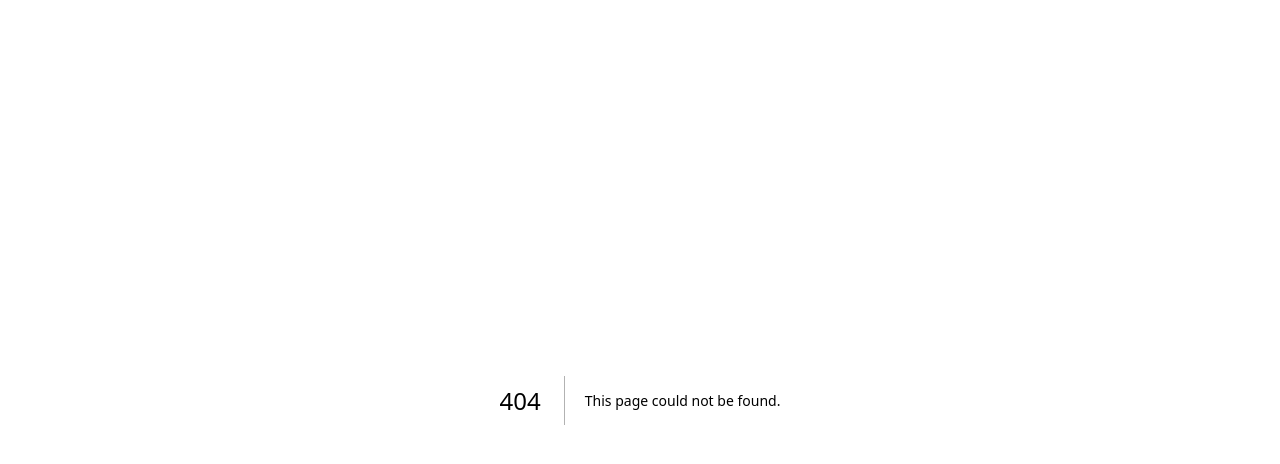
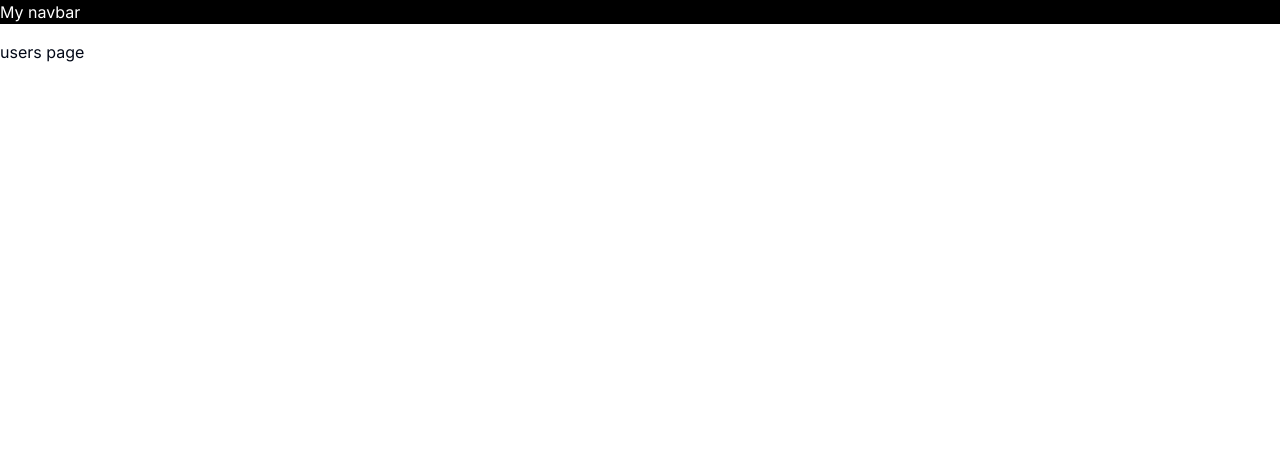
Before and after one commit to mirkobozzetto/NextAuth_advanced_guide, a Next.js app: page /dashboard/users in a window 1280 px wide. Before the commit this address had no page. Shown: the top 464 px of the page. Built offline with nearby package versions, Linux system fonts and the light colour scheme.

Commit message:
Refactor dashboard layout

```diff
--- a/app/dashboard/layout.tsx
+++ b/app/dashboard/layout.tsx
@@ -1,7 +1,7 @@
 const DashBoardLayout = ({ children }: { children: React.ReactNode }) => {
   return (
-    <div>
-      <h1>Dashboard Lyaout</h1>
+    <div className="flex flex-col gap-y-4">
+      <nav className="bg-black text-white">My navbar</nav>
       {children}
     </div>
   );
--- /dev/null
+++ b/app/dashboard/users/page.tsx
@@ -0,0 +1,8 @@
+const UsersPage = () => {
+  return (
+    <div>
+      <p> users page </p>
+    </div>
+  );
+};
+export default UsersPage;
```
